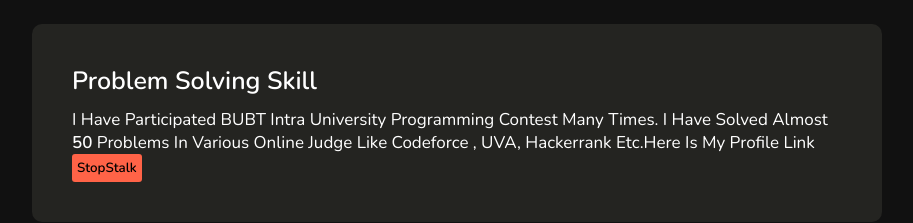
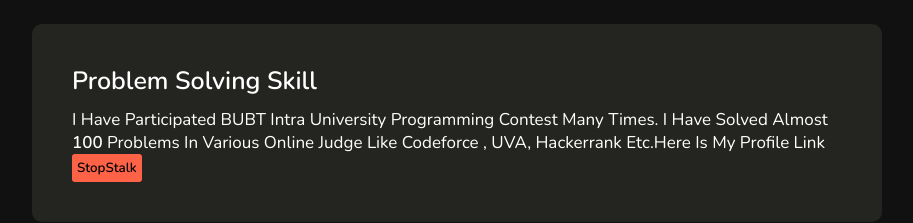
Before and after one commit to Sahrial-alam34/portfolio, a plain HTML site: page index.html in a window 1280 px wide. Shown: the part 3160-3383 px from the top of the page, without its empty margins (358-1271 px from the left). Drawn offline with nearby package versions, Linux system fonts and the light colour scheme.

Commit message:
update solving skills

```diff
--- a/index.html
+++ b/index.html
@@ -301,7 +301,7 @@
             <h1>Problem Solving Skill</h1>
             <p>
                 I have participated BUBT intra university programming contest many times. I have solved almost
-                <strong>50</strong> problems In various online judge like Codeforce , UVA, Hackerrank etc.Here is my profile link
+                <strong>100</strong> problems In various online judge like Codeforce , UVA, Hackerrank etc.Here is my profile link
                 <button>
                     <a href="https://www.stopstalk.com/user/profile/sahrial_alam34" target="_blank">
                         StopStalk </a>
```
